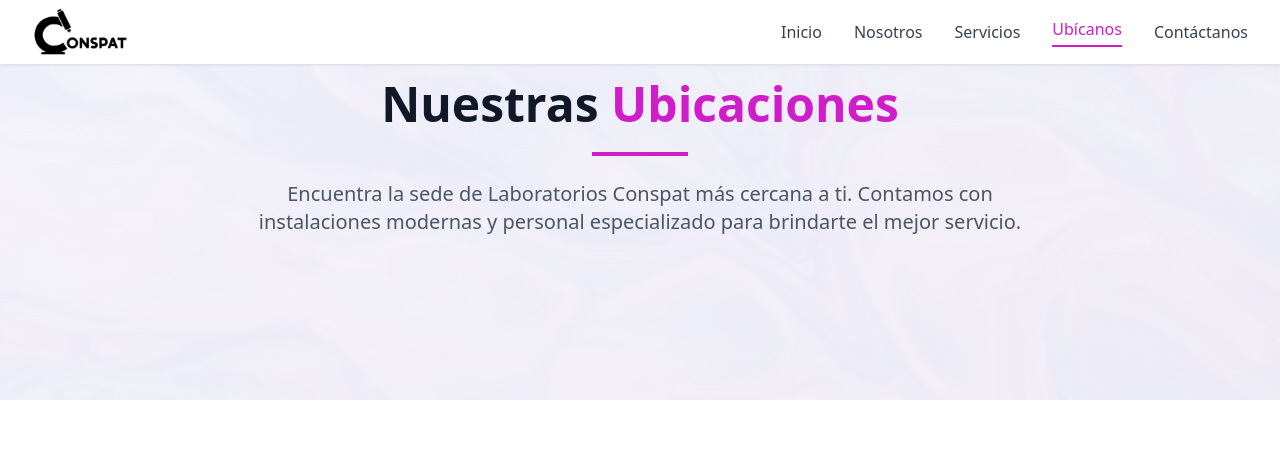
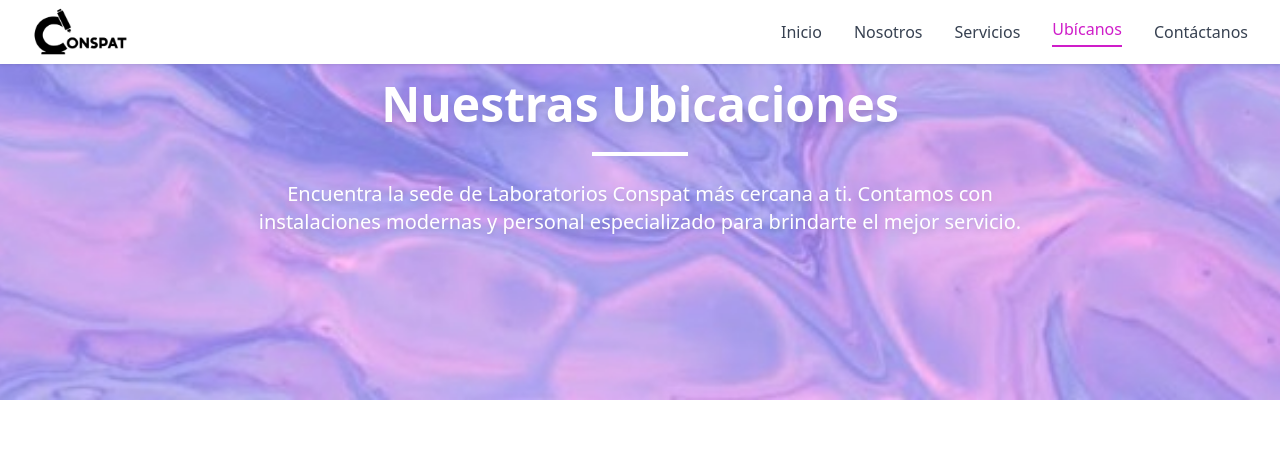
Before and after one commit to Taliii777/conspatcooo, a React (Vite) app: page /ubicanos in a window 1280 px wide. Shown: the top 450 px of the page. Built offline with nearby package versions, Linux system fonts and the light colour scheme.

Commit message:
Remove gray overlay from Ubicanos background

```diff
--- a/src/pages/Ubicanos.tsx
+++ b/src/pages/Ubicanos.tsx
@@ -152,17 +152,14 @@ const Ubicanos = () => {
           }}
         ></div>
 
-        {/* Gradient Overlay */}
-        <div className="absolute inset-0 bg-gradient-to-br from-gray-50/90 to-gray-100/90 backdrop-blur-[1px]"></div>
-
         {/* Content */}
         <div className="relative z-10 max-w-7xl mx-auto px-4 sm:px-6 lg:px-8">
           <div className="text-center">
-            <h1 className="text-3xl sm:text-4xl md:text-5xl font-bold text-gray-900 mb-6">
-              Nuestras <span className="text-[#cf1dc9]">Ubicaciones</span>
+            <h1 className="text-3xl sm:text-4xl md:text-5xl font-bold text-white mb-6 drop-shadow-lg">
+              Nuestras <span className="text-white">Ubicaciones</span>
             </h1>
-            <div className="w-24 h-1 bg-[#cf1dc9] mx-auto mb-6"></div>
-            <p className="text-lg sm:text-xl text-gray-600 max-w-3xl mx-auto leading-relaxed">
+            <div className="w-24 h-1 bg-white mx-auto mb-6"></div>
+            <p className="text-lg sm:text-xl text-white max-w-3xl mx-auto leading-relaxed drop-shadow-md">
               Encuentra la sede de Laboratorios Conspat más cercana a ti.
               Contamos con instalaciones modernas y personal especializado para brindarte el mejor servicio.
             </p>
```
